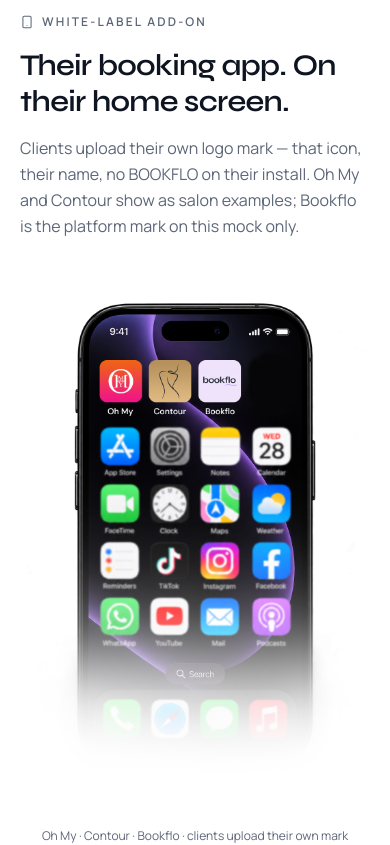
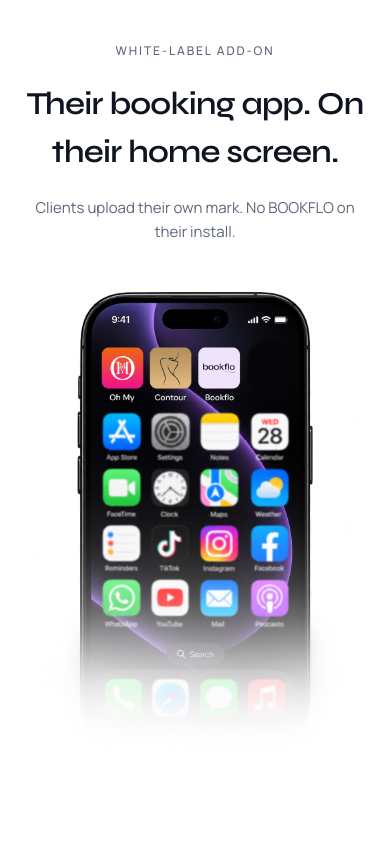
Before and after one commit to LJarvis88/bookflo, a Next.js app: page / in a window 390 px wide. Shown: the part 1980-2825 px from the top of the page. Built offline with nearby package versions, Linux system fonts and the light colour scheme.

Commit message:
Apple-quiet homescreen section using Luke’s PNG only
Centered whitespace layout with a plain img of Luke’s final art.
No CSS phone, cards, or badges. Exact brand PNG bytes.

Co-authored-by: LJarvis88 <LJarvis88@users.noreply.github.com>

```diff
--- a/src/app/page.tsx
+++ b/src/app/page.tsx
@@ -125,22 +125,20 @@ export default function HomePage() {
         </div>
       </section>
 
-      {/* Branded home-screen install — clients upload their own logo mark */}
-      <section className="relative z-10 border-t border-bf-line/70 bg-white">
-        <div className="mx-auto grid max-w-[1400px] items-center gap-12 px-5 py-20 sm:px-8 md:grid-cols-2 md:py-24 lg:px-10">
-          <div>
-            <p className="inline-flex items-center gap-2 text-xs font-semibold uppercase tracking-[0.18em] text-bf-muted">
-              <Smartphone className="h-3.5 w-3.5" strokeWidth={1.75} />
+      {/* White-label home screen — Luke’s PNG, Apple-quiet layout */}
+      <section className="relative z-10 bg-white">
+        <div className="mx-auto max-w-[980px] px-6 pb-8 pt-28 text-center sm:px-8 md:pt-36">
+          <p className="text-[12px] font-medium tracking-[0.16em] text-bf-muted uppercase">
             White-label add-on
           </p>
-            <h2 className="mt-3 font-display text-3xl font-semibold tracking-tight md:text-4xl">
+          <h2 className="mt-5 font-display text-[2rem] font-semibold tracking-tight text-bf-ink sm:text-[2.5rem] md:text-[3rem]">
             Their booking app. On their home screen.
           </h2>
-            <p className="mt-4 max-w-lg text-bf-muted leading-relaxed">
-              Clients upload their own logo mark — that icon, their name, no BOOKFLO on their install.
-              Oh My and Contour show as salon examples; Bookflo is the platform mark on this mock only.
+          <p className="mx-auto mt-5 max-w-md text-[15px] leading-relaxed text-bf-muted">
+            Clients upload their own mark. No BOOKFLO on their install.
           </p>
         </div>
+        <div className="mx-auto max-w-[980px] px-6 pb-28 sm:px-8 md:pb-36">
           <HomeScreenMockup />
         </div>
       </section>
--- a/src/components/marketing/HomeScreenMockup.tsx
+++ b/src/components/marketing/HomeScreenMockup.tsx
@@ -1,19 +1,14 @@
 "use client";
 
-/** Luke’s PNG only — no CSS phone / icons. */
+/** Luke’s final art — plain img, no redraw. */
 export function HomeScreenMockup() {
   return (
-    <figure className="mx-auto w-full max-w-[420px]">
     <img
       src="/marketing/homescreen-luke.png"
       alt="iPhone home screen with Oh My, Contour, and Bookflo"
       width={1024}
       height={1536}
-        className="block h-auto w-full"
+      className="mx-auto block h-auto w-full max-w-[520px]"
     />
-      <figcaption className="mt-4 text-center text-xs text-bf-muted">
-        Oh My · Contour · Bookflo · clients upload their own mark
-      </figcaption>
-    </figure>
   );
 }
```
Lines whose indentation alone changed are shown as unchanged.
